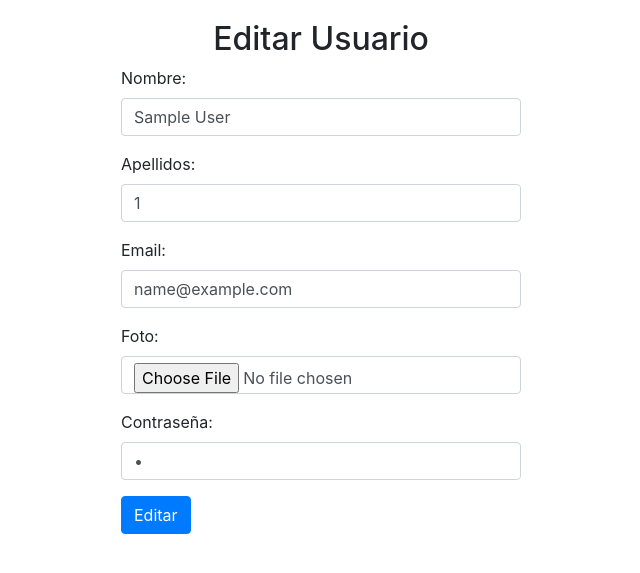
After one commit to rraamirez/Proyecto-Web, a PHP site: page /controller/editarUsuario.php in a window 1280 px wide. The commit adds this page. Shown: the top 573 px of the page, without its empty margins (319-959 px from the left). Run offline with PHP 8.4, Linux system fonts and the light colour scheme; the visitor is signed in with stand-in values (Sample User, id 1); some libraries are stand-ins or nearby versions.

Commit message:
edit user done

```diff
--- /dev/null
+++ b/controller/editarUsuario.php
@@ -0,0 +1,112 @@
+<?php
+ini_set('display_errors', 1);
+ini_set('display_startup_errors', 1);
+error_reporting(E_ALL);
+
+session_start();
+
+$editMode = true;
+
+if ($_SERVER['REQUEST_METHOD'] === 'POST') {
+    if (isset($_POST['confirm'])) {
+        // Confirmación de la edición del usuario
+        // Realizar la conexión a la base de datos
+        require_once('../model/bd.php'); // Archivo que contiene la clase Conexion
+        $conexion = new Conexion();
+        $conexion->conectar();
+
+        // Llamar al método editarUsuario() para actualizar los datos del usuario en la base de datos
+        $idUsuario = $conexion->editarUsuario($_SESSION['nombre'], $_SESSION['apellidos'], $_SESSION['email'], $_SESSION['foto'], $_SESSION['clave'], $_SESSION['user']);
+        if ($idUsuario) {
+            // Usuario editado exitosamente
+            echo 'Usuario editado con ID: ' . $idUsuario;
+            echo '<script>alert("Usuario editado correctamente.");</script>';
+            header('Location: ../index.php');
+        } else {
+            // Error al editar el usuario
+            echo 'Error al editar el usuario.';
+        }
+
+        // Cerrar la conexión a la base de datos
+        $conexion->desconectar();
+    } else {
+        // Procesar los datos del formulario de edición
+        $_SESSION['nombre'] = $_POST['nombre'];
+        $_SESSION['apellidos'] = $_POST['apellidos'];
+        $_SESSION['email'] = $_POST['email'];
+        // Comprueba si se ha cargado un archivo
+        if (is_uploaded_file($_FILES['foto']['tmp_name'])) {
+            // Lee el contenido del archivo y lo convierte en un string binario
+            $_SESSION['foto'] = base64_encode(file_get_contents($_FILES['foto']['tmp_name']));
+        } else {
+            require_once('../model/bd.php');
+            $db = new Conexion();
+            $db->conectar();
+            $_SESSION['foto'] = $db->getImage($_SESSION['user']);
+            $db->desconectar();
+        }
+        $_SESSION['clave'] = $_POST['clave'];
+        $editMode = false;
+    }
+}
+?>
+
+<!DOCTYPE html>
+<html>
+
+<head>
+    <title>Editar Usuario</title>
+    <link rel="stylesheet" href="https://stackpath.bootstrapcdn.com/bootstrap/4.5.2/css/bootstrap.min.css">
+    <style>
+        h2 {
+            text-align: center;
+        }
+
+        body {
+            padding: 20px;
+        }
+
+        form {
+            max-width: 400px;
+            margin: 0 auto;
+        }
+    </style>
+</head>
+
+<body>
+    <h2><?php echo $editMode ? 'Editar Usuario' : 'Confirmar Edición' ?></h2>
+    <form method="POST" action="editarUsuario.php" enctype="multipart/form-data">
+        <div class="form-group">
+            <label for="nombre">Nombre:</label>
+            <input type="text" class="form-control" name="nombre" value="<?php echo isset($_SESSION['nombre']) ? $_SESSION['nombre'] : '' ?>" <?php echo $editMode ? '' : 'readonly' ?>>
+        </div>
+
+        <div class="form-group">
+            <label for="apellidos">Apellidos:</label>
+            <input type="text" class="form-control" name="apellidos" value="<?php echo isset($_SESSION['apellidos']) ? $_SESSION['apellidos'] : '' ?>" <?php echo $editMode ? '' : 'readonly' ?>>
+        </div>
+
+        <div class="form-group">
+            <label for="email">Email:</label>
+            <input type="email" class="form-control" name="email" value="<?php echo isset($_SESSION['email']) ? $_SESSION['email'] : '' ?>" <?php echo $editMode ? '' : 'readonly' ?>>
+        </div>
+
+        <div class="form-group">
+            <label for="foto">Foto:</label>
+            <input type="file" class="form-control" name="foto" <?php echo $editMode ? '' : 'disabled' ?>>
+        </div>
+
+        <div class="form-group">
+            <label for="clave">Contraseña:</label>
+            <input type="password" class="form-control" name="clave" value="<?php echo isset($_SESSION['clave']) ? $_SESSION['clave'] : '' ?>" <?php echo $editMode ? '' : 'readonly' ?>>
+        </div>
+
+        <button type="submit" class="btn btn-primary" name="<?php echo $editMode ? 'edit' : 'confirm' ?>" formaction="editarUsuario.php"><?php echo $editMode ? 'Editar' : 'Confirmar' ?></button>
+    </form>
+
+    <script src="https://code.jquery.com/jquery-3.5.1.slim.min.js"></script>
+    <script src="https://cdn.jsdelivr.net/npm/@popperjs/core@2.5.3/dist/umd/popper.min.js"></script>
+    <script src="https://stackpath.bootstrapcdn.com/bootstrap/4.5.2/js/bootstrap.min.js"></script>
+</body>
+
+</html>
```
Also changed, not shown: model/bd.php (+21 -0 lines), view/funcHTML.php (+11 -5 lines), img/edicion.jpg (added), img/edit_icon.jpg (added), img/edit_icon.png (added).
